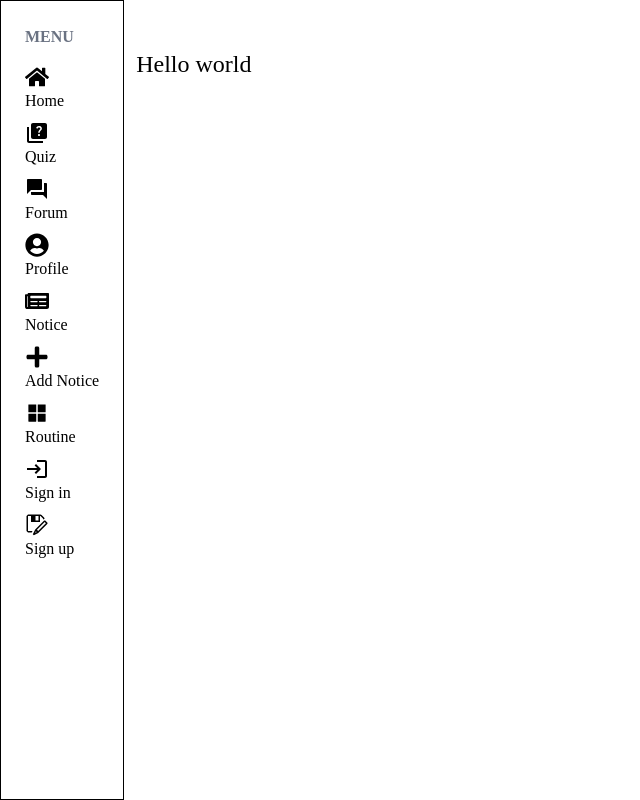
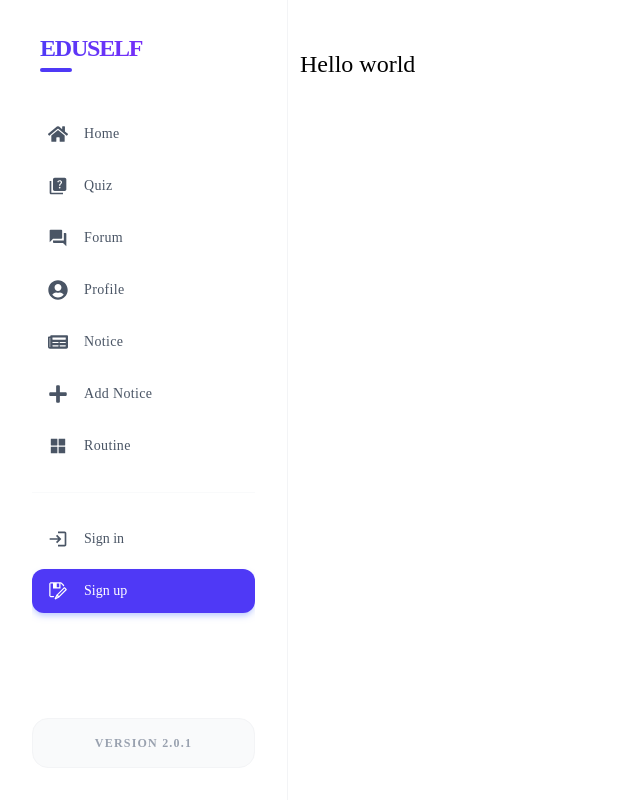
Before and after one commit to ratulislam46/EduSelf-Online-Platform, a Next.js app: page / in a window 1280 px wide. Shown: the whole page, without its empty margins (0-640 px from the left). Built offline with nearby package versions, Linux system fonts and the light colour scheme.

Commit message:
Updated dekstop navbar

```diff
--- a/src/Components/Shared/Navbar/Navbar.jsx
+++ b/src/Components/Shared/Navbar/Navbar.jsx
@@ -1,87 +1,78 @@
-"use client";
-import Link from "next/link";
-import { FaHome, FaUserCircle, FaNewspaper, FaPlus } from "react-icons/fa";
-import { MdQuiz, MdForum, MdLogin } from "react-icons/md";
-import { VscSaveAs } from "react-icons/vsc";
-import { AiFillAppstore } from "react-icons/ai";
-import SmalDeviceNavbar from "./SmalDeviceNavbar";
+import Link from 'next/link';
+import { FaHome, FaUserCircle, FaNewspaper, FaPlus } from 'react-icons/fa';
+import { MdQuiz, MdForum, MdLogin } from 'react-icons/md';
+import { AiFillAppstore } from 'react-icons/ai';
+import { VscSaveAs } from 'react-icons/vsc';
+import SmalDeviceNavbar from './SmalDeviceNavbar';
 
 const Navbar = () => {
 
     return (
-        <div>
-            <div className='hidden lg:block border min-h-screen'>
-                <div className="p-6 overflow-y-auto">
-                    <h5 className="text-base font-semibold text-gray-500 uppercase">Menu</h5>
+        <div className="flex">
+            {/* Desktop Sidebar */}
+            <div className='hidden lg:block w-72 border-r border-gray-100 min-h-screen bg-white sticky top-0'>
+                <div className="p-8 flex flex-col h-full">
+                    {/* Brand Logo Section */}
+                    <div className="mb-10 px-2">
+                        <h5 className="text-2xl font-black tracking-tighter text-transparent bg-clip-text bg-gradient-to-r from-indigo-600 to-purple-600 uppercase">
+                            Eduself
+                        </h5>
+                        <div className="h-1 w-8 bg-indigo-600 rounded-full mt-1"></div>
+                    </div>
 
-                    <div className="py-4 overflow-y-auto">
+                    {/* Navigation Links */}
+                    <nav className="flex-1 overflow-y-auto custom-scrollbar">
                         <ul className="space-y-2 font-medium">
-                            {/* Home  */}
-                            <li className='nav-link'>
-                                <FaHome size={24} />
-                                <Link href="/">
-                                    Home
+                            {[
+                                { href: "/", label: "Home", icon: <FaHome /> },
+                                { href: "/quiz", label: "Quiz", icon: <MdQuiz /> },
+                                { href: "/forum", label: "Forum", icon: <MdForum /> },
+                                { href: "/profile", label: "Profile", icon: <FaUserCircle /> },
+                                { href: "/notice", label: "Notice", icon: <FaNewspaper /> },
+                                { href: "/add-notice", label: "Add Notice", icon: <FaPlus /> },
+                                { href: "/routine", label: "Routine", icon: <AiFillAppstore /> },
+                            ].map((item) => (
+                                <li key={item.href}>
+                                    <Link
+                                        href={item.href}
+                                        className="group flex items-center gap-4 px-4 py-3 text-gray-600 rounded-xl transition-all duration-300 hover:bg-indigo-50 hover:text-indigo-600"
+                                    >
+                                        <span className="text-xl transition-transform duration-300 group-hover:scale-110 group-hover:rotate-3">
+                                            {item.icon}
+                                        </span>
+                                        <span className="text-sm tracking-wide">{item.label}</span>
+                                    </Link>
+                                </li>
+                            ))}
+                        </ul>
+
+                        {/* Divider */}
+                        <div className="my-6 border-t border-gray-50"></div>
+
+                        {/* Auth Section */}
+                        <ul className="space-y-2 font-medium">
+                            <li>
+                                <Link href="/sign-in" className="flex items-center gap-4 px-4 py-3 text-gray-600 rounded-xl hover:bg-gray-50 transition-all">
+                                    <MdLogin className="text-xl" />
+                                    <span className="text-sm">Sign in</span>
                                 </Link>
                             </li>
-                            {/* Quiz  */}
-                            <li className='nav-link'>
-                                <MdQuiz size={24} />
-                                <Link href="/quiz">
-                                    Quiz
-                                </Link>
-                            </li>
-                            {/* Forum  */}
-                            <li className='nav-link'>
-                                <MdForum size={24} />
-                                <Link href="/forum">
-                                    Forum
-                                </Link>
-                            </li>
-                            {/* Profile  */}
-                            <li className='nav-link'>
-                                <FaUserCircle size={24} />
-                                <Link
-                                    href="/profile"
-                                >
-                                    Profile
-                                </Link>
-                            </li>
-                            {/* Notice  */}
-                            <li className='nav-link'>
-                                <FaNewspaper size={24} />
-                                <Link href="/notice">
-                                    Notice
-                                </Link>
-                            </li>
-                            {/* Add Notice */}
-                            <li className='nav-link'>
-                                <FaPlus size={24} />
-                                <Link href="/add-notice">
-                                    Add Notice
-                                </Link>
-                            </li>
-                            {/* Routine */}
-                            <li className='nav-link'>
-                                <AiFillAppstore size={24} />
-                                <Link href="/routine">
-                                    Routine
-                                </Link>
-                            </li>
-                            {/* Sign in */}
-                            <li className='nav-link'>
-                                <MdLogin size={24} />
-                                <Link href="/sign-in">
-                                    Sign in
-                                </Link>
-                            </li>
-                            {/* Sign up */}
-                            <li className='nav-link'>
-                                <VscSaveAs size={24} />
-                                <Link href="/sign-up">
-                                    Sign up
+                            <li>
+                                <Link href="/sign-up" className="flex items-center gap-4 px-4 py-3 bg-indigo-600 text-white rounded-xl shadow-md shadow-indigo-200 hover:bg-indigo-700 hover:shadow-lg transition-all transform hover:-translate-y-0.5">
+                                    <VscSaveAs className="text-xl" />
+                                    <span className="text-sm">Sign up</span>
                                 </Link>
                             </li>
                         </ul>
+                    </nav>
+
+                    {/* Optional Footer/Status */}
+                    <div className="mt-auto pt-6">
+                        <div className="p-4 bg-gray-50 rounded-2xl border border-gray-100">
+                            <p className="text-xs text-gray-400 text-center uppercase tracking-widest font-bold">
+                                Version 2.0.1
+                            </p>
+                        </div>
                     </div>
                 </div>
             </div>
@@ -90,7 +81,6 @@ const Navbar = () => {
                 <SmalDeviceNavbar />
             </div>
         </div>
-
     );
 };
 
```
